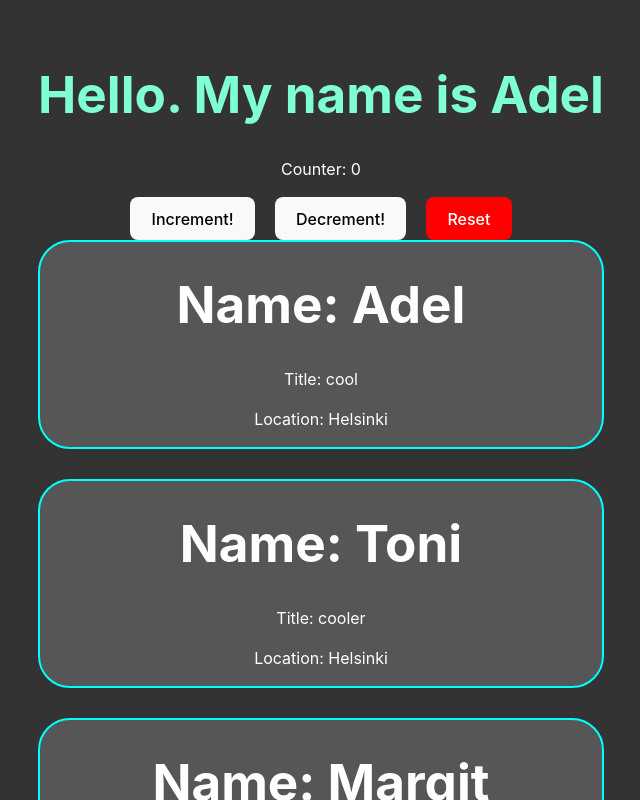
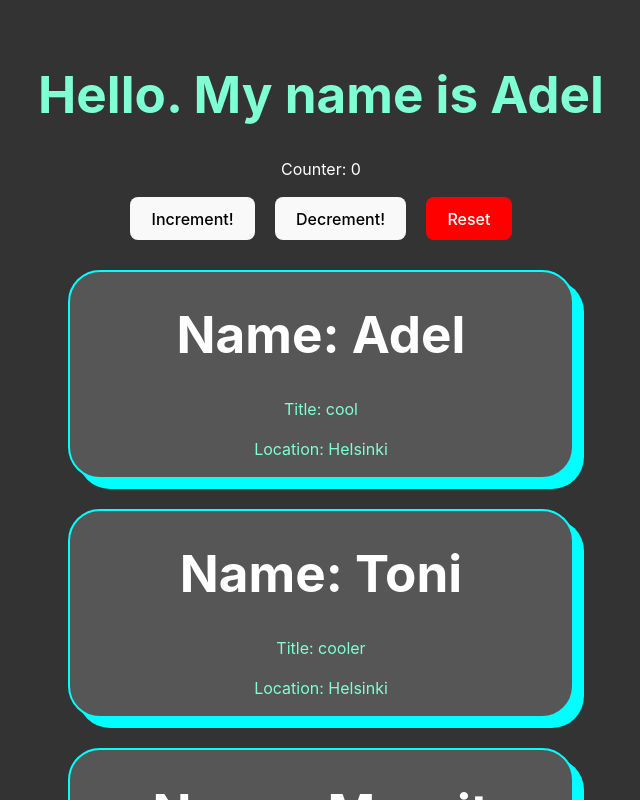
Before and after one commit to adelansari/react-demo, a React app: page / in a window 1280 px wide. Shown: the top 800 px of the page, without its empty margins (319-959 px from the left). Built offline with nearby package versions, Linux system fonts and the light colour scheme; the HTML template or start-up script is replaced by a standard one.

Commit message:
Update Box.css with margin, box-shadow, and color changes

```diff
--- a/src/Box.css
+++ b/src/Box.css
@@ -3,5 +3,15 @@
   border-radius: 2rem;
   border: 2px solid aqua;
   color: white;
-  margin-bottom: 30px;
+  margin: 30px;
+  box-shadow: 10px 10px cyan;
 }
+
+.Box:hover {
+  box-shadow: 10px 10px 10px aquamarine;
+  cursor: pointer;
+}
+
+.Box p {
+  color: aquamarine;
+}
```
